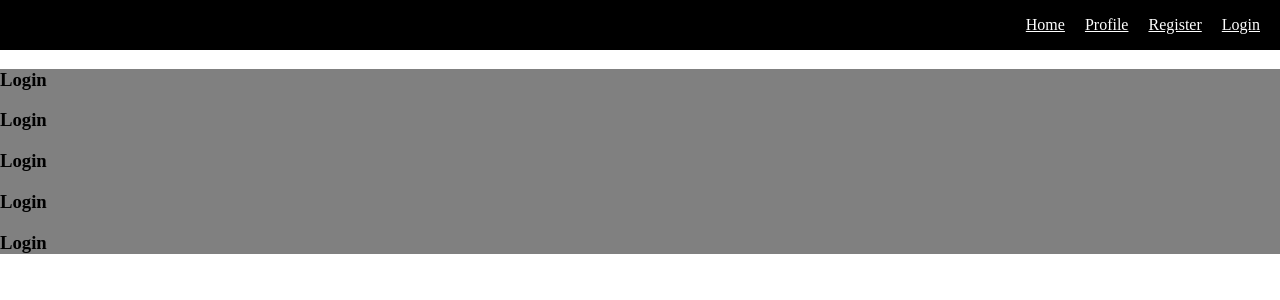
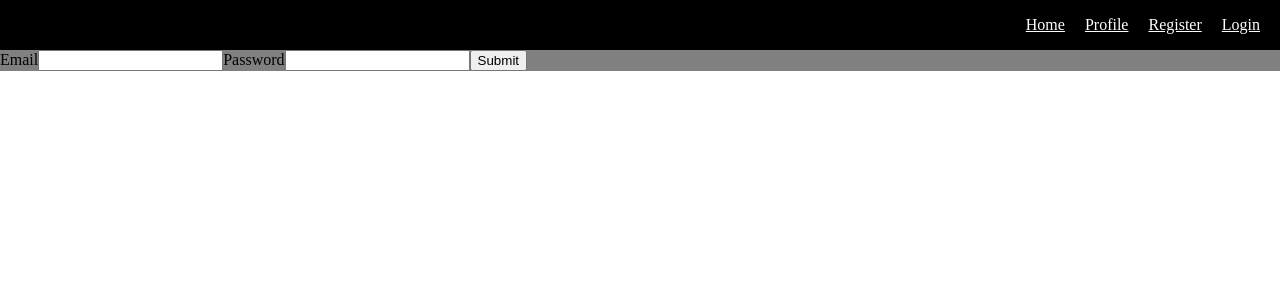
Before and after one commit to ryanweston/unisocial, a React (Create React App) app in the folder client/: page /login in a window 1280 px wide. Shown: the top 300 px of the page. Built offline with nearby package versions, Linux system fonts and the light colour scheme.

Commit message:
login added

```diff
--- a/client/src/components/auth/Login.js
+++ b/client/src/components/auth/Login.js
@@ -1,13 +1,44 @@
-import React from 'react'
+import React, { useState } from 'react'
+import axios from 'axios';
 
 const Login = () => {
+
+    const [formData, setFormData] = useState({
+        email: "",
+        password: ""
+    })
+
+    const { email, password } = formData;
+
+    const changeState = (e) => setFormData({ ...formData, [e.target.name]: e.target.value })
+
+    async function loginSubmit(e) {
+        e.preventDefault();
+        const config = {
+            headers: {
+                'Content-Type': 'application/json'
+            }
+        }
+        const body = {
+            email,
+            password
+        }
+        console.log(body);
+        try {
+            const res = await axios.post('api/auth', body, config);
+            console.log(res.data);
+        } catch (err) { }
+    }
+
     return (
-        <section className="login">
-            <h1>Login</h1>
-            <h1>Login</h1>
-            <h1>Login</h1>
-            <h1>Login</h1>
-            <h1>Login</h1>
+        <section className="login" onSubmit={e => loginSubmit(e)}>
+            <form>
+                <label>Email</label>
+                <input name="email" type="email" onChange={(e) => changeState(e)} />
+                <label>Password</label>
+                <input name="password" type="password" onChange={(e) => changeState(e)} />
+                <input type="submit" />
+            </form>
         </section>
     )
 }
```
